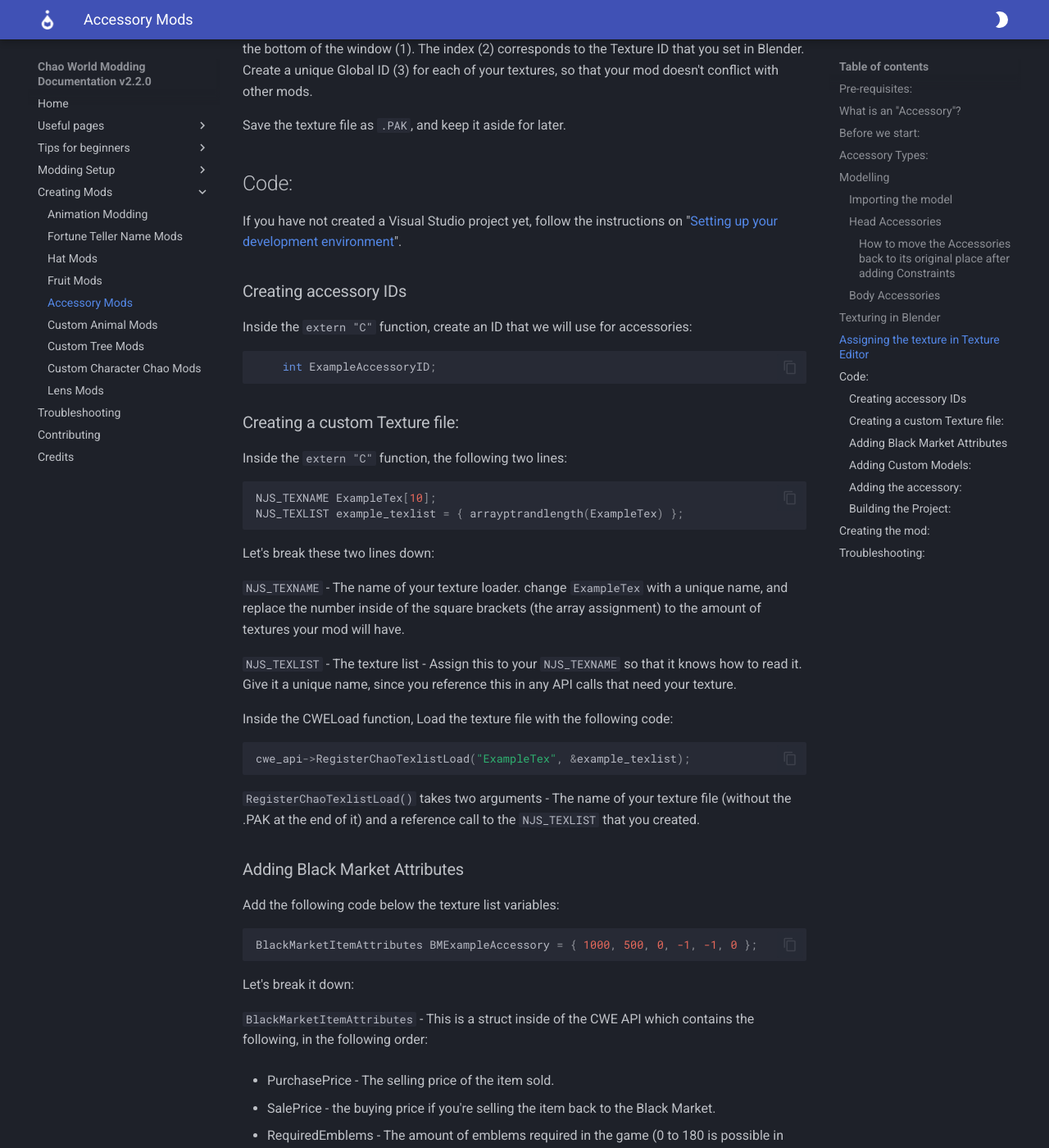
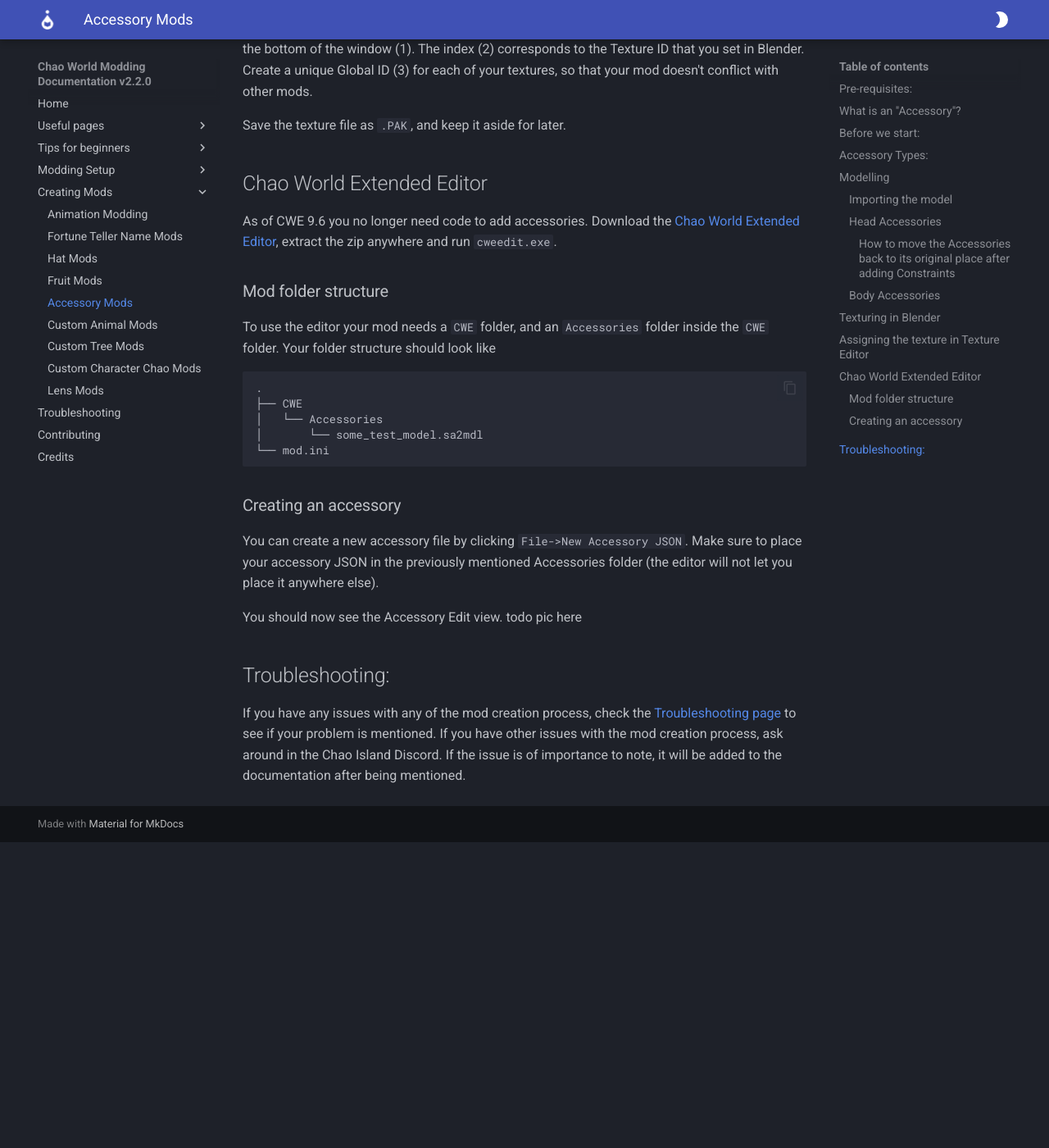
Before and after one commit to NostalgiaNinja/ChaoModding_Docs, an MkDocs documentation site: the page built from docs/AccessoryModding.md, in a window 1280 px wide and 1400 px high, scrolled down 8433 px. Shown: the whole window at 82% size. Built offline with MkDocs 1.6.1 and Material for MkDocs 9.7.7, drawn with Linux system fonts in a browser that asks for light colours; after the commit the page ends 9460 px from its top, so only the background shows below that; some of the changed text lies outside the part shown.

Commit message:
AccessoryModding: removed old code section, very incomplete editor section

````diff
--- a/docs/AccessoryModding.md
+++ b/docs/AccessoryModding.md
@@ -129,145 +129,29 @@
 
 Save the texture file as `.PAK`, and keep it aside for later.
 
-## Code:
+## Chao World Extended Editor
 
-If you have not created a Visual Studio project yet, follow the instructions on "[Setting up your development environment](DevSetup.md)".
+As of CWE 9.6 you no longer need code to add accessories. Download the [Chao World Extended Editor](https://github.com/Exant64/cweedit/releases/latest), extract the zip anywhere and run `cweedit.exe`.
 
-### Creating accessory IDs
+### Mod folder structure
 
-Inside the `extern "C"` function, create an ID that we will use for accessories:
-
-```cpp
-    int ExampleAccessoryID;
+To use the editor your mod needs a `CWE` folder, and an `Accessories` folder inside the `CWE` folder. Your folder structure should look like
+```
+.
+├── CWE
+│   └── Accessories
+│       └── some_test_model.sa2mdl
+└── mod.ini
 ```
 
-### Creating a custom Texture file:
+### Creating an accessory
 
-Inside the `extern "C"` function, the following two lines:
+You can create a new accessory file by clicking `File->New Accessory JSON`. Make sure to place your accessory JSON in the previously mentioned Accessories folder (the editor will not let you place it anywhere else).
 
-```cpp
-NJS_TEXNAME ExampleTex[10];
-NJS_TEXLIST example_texlist = { arrayptrandlength(ExampleTex) };
-```
+You should now see the Accessory Edit view.
+todo pic here
 
-Let's break these two lines down:
-
-`NJS_TEXNAME` - The name of your texture loader. change `ExampleTex` with a unique name, and replace the number inside of the square brackets (the array assignment) to the amount of textures your mod will have.
-
-`NJS_TEXLIST` - The texture list - Assign this to your `NJS_TEXNAME` so that it knows how to read it. Give it a unique name, since you reference this in any API calls that need your texture.
-
-Inside the CWELoad function, Load the texture file with the following code:
-
-```cpp
-cwe_api->RegisterChaoTexlistLoad("ExampleTex", &example_texlist);
-```
-
-`RegisterChaoTexlistLoad()` takes two arguments - The name of your texture file (without the .PAK at the end of it) and a reference call to the `NJS_TEXLIST` that you created.
-
-### Adding Black Market Attributes
-
-Add the following code below the texture list variables:
-```cpp
-BlackMarketItemAttributes BMExampleAccessory = { 1000, 500, 0, -1, -1, 0 };
-```
-
-Let's break it down:
-
-`BlackMarketItemAttributes` - This is a struct inside of the CWE API which contains the following, in the following order:
-
- * PurchasePrice - The selling price of the item sold.
-
- * SalePrice - the buying price if you're selling the item back to the Black Market.
-
- * RequiredEmblems - The amount of emblems required in the game (0 to 180 is possible in game, anything higher and they will not be able to be purchased through the Black Market.)
-
- * -1 - Name - Keep this as is, we define it in the RegisterChaoAccessory function.
-
- * -1 - Description - Keep this as is, we define it in the RegisterChaoAccessory function.
-
- * 0 - Unknown - Keep this as is.
-
-### Adding Custom Models:
-
-Create a `ModelInfo` pointer variable for each of the models you are about to add inside the `extern "C"` function. For example:
-
-```cpp
-ModelInfo* MDLExampleAccessory;
-```
-
-This is empty at the moment, so let's define it. In the `Init` function. underneath the `pathStr` variable, add the following for each model:
-
-```cpp
-MDLExampleAccessory = new ModelInfo(pathStr + "ExampleAccessory.sa2mdl");
-```
-
-Replace `MDLExampleAccessory` with whatever your `ModelInfo` pointer variable was called, and change the filename to the appropriate model.
-
-### Adding the accessory:
-
-We will be using the two types of accessories to define what our `EAccessoryType` Are. An `EAccessoryType` allows us to provide a category so that people can use the accessory in that category (They can use one head, one body, one generic1, and one generic2 accessory.)
-
-Inside the CWELoad function, call the `RegisterChaoAccessory` function from the CWE API. For example:
-
-```cpp
-    ExampleAccessoryID = cwe_api->RegisterChaoAccessory(Generic1, MDLExampleAccessory->getmodel(), &example_texlist, &BMExampleAccessory, "Example Accessory", "Example Description");
-```
-
-Let's break it down:
-
-`cwe_api->RegisterChaoAccessory()` - this is the function call you need to make.
-
-`Generic1` - this is `EAccessoryType` - This is separated into `Head` and `Face` for Head Accessories and `Generic1` and `Generic2` for body accessories.
-
-`MDLExampleAccessory->getmodel()` - This has two parts: the `ModelInfo` pointer variable you created, and `getmodel()`, which assigns the model to the accessory.
-
-`&example_texlist` - This is a reference call to the texture list you created above.
-
-`&BMExampleAccessory` - This is the Black Market Attributes (the information needed for the Black Market to sell the item). This can be `NULL` referenced if you don't want to sell the accessory, and obtain it through other means.
-
-`"Example Accessory"` - This is the name of the accessory.
-
-`"Example Description"` - This is the description of the accessory.
-
-Do this for as many accessories as you wish to create! Reminder that there is a limit of 255 accessories, some taken up by CWE.
-
-!!! tip "MakeBald function"
-    If you want to avoid head clipping on the Chao accessory, use the following code to flatten the head of the Chao, and disable jiggle on the Chao:
-
-```cpp
-    cwe_api->AccessoryMakeBald(ExampleAccessoryID);
-```
-
-!!! tip "DisableJiggle function"
-    If you want to stop the Chao body from clipping on an accessory, you might be interested in stopping the jiggle physics of a Chao. The following code does this:
-
-```cpp
-    cwe_api->AccessoryDisableJiggle(ExampleAccessoryID);
-```
-
-### Building the Project:
-
-Your solution configuration should be "Release" and your solution platform should be "x86" so that your mod is small, and does not have the additional code inside your mod. Your configurations should look like the following image below:
-
-![configuration and platform](imgs/ConfigPlatform.png)
-
-Build the project by pressing ++f6++ or going to Build -> Build Solution. If you have a "Build Succeeded" in your tooltip at the bottom left of your Visual Studio window, proceed. If you have a "Build Failed" message, have a look at the [Sample mod](examples.md) to see where you went wrong, and try again.
-
-If you still can't get your build to work, try using the example mod as a template.
-
-## Creating the mod:
-
-If you haven't followed [Making a Project](MakingProject.md), set up your mod folder. Copy the DLL file from inside your release folder into your mod folder and edit your "mod.ini" file to contain your DLLFile. For example:
-
-```ini
-DLLFile=ExampleMod.dll
-```
-
-Place your .SA2MDL models inside the mod folder.
-
-Add a folder in your mod directory called "gd_PC", and inside that folder, add another directory called "PRS". Inside the "PRS" folder, add your `.PAK` texture files.
-
-Save your "mod.ini" file and test your mod!
+###
 
 ## Troubleshooting:
 
````
